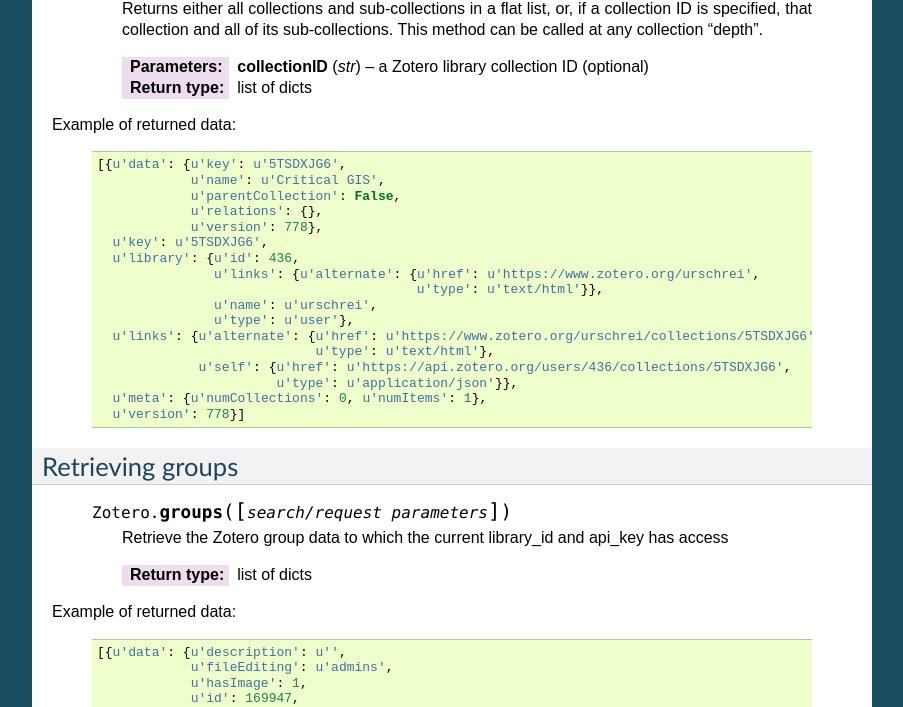
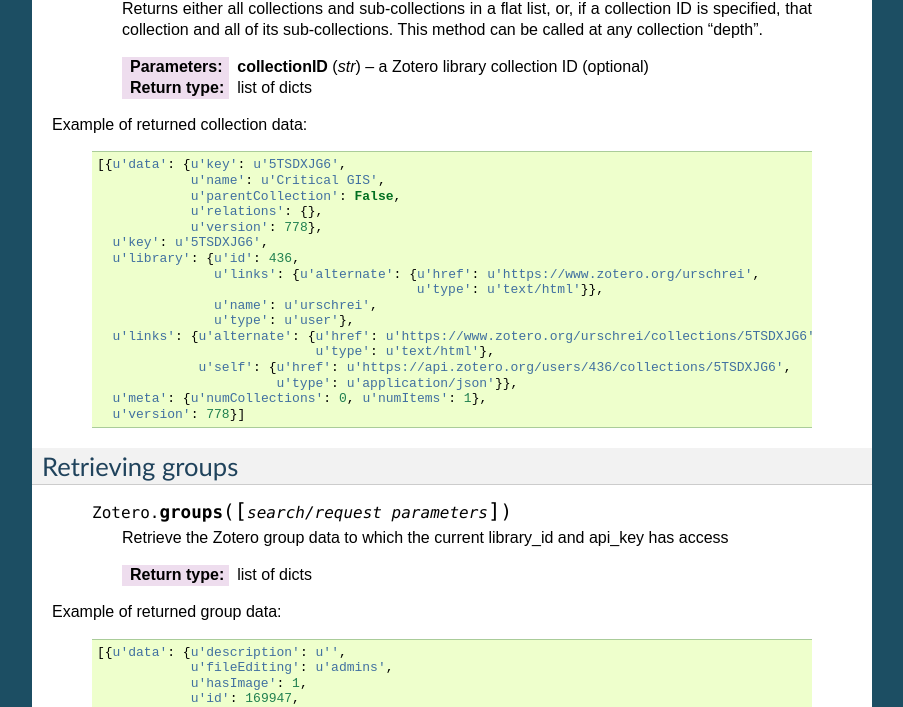
Before and after one commit to urschrei/pyzotero, a Sphinx documentation site: the page built from doc/index.rst, in a window 1280 px wide and 1400 px high, scrolled down 5522 px. Shown: the part 144-851 px from the top of the window, without its empty margins (198-1101 px from the left). Built offline with Sphinx 7.4.7, drawn with Linux system fonts in a browser that asks for light colours; the version number could not be read and is left out; some of the changed text lies outside the part shown.

Commit message:
Be explicit about what the retrieved data examples are

```diff
--- a/doc/index.rst
+++ b/doc/index.rst
@@ -350,7 +350,7 @@
         :param str collectionID: a Zotero library collection ID (optional)
         :rtype: list of dicts
 
-Example of returned data:
+Example of returned collection data:
 
     .. code-block:: python
 
@@ -382,7 +382,7 @@
 
         :rtype: list of dicts
 
-Example of returned data:
+Example of returned group data:
 
     .. code-block:: python
 
```
Also changed, not shown: other parts of doc/index.rst (+2 -2 lines).
